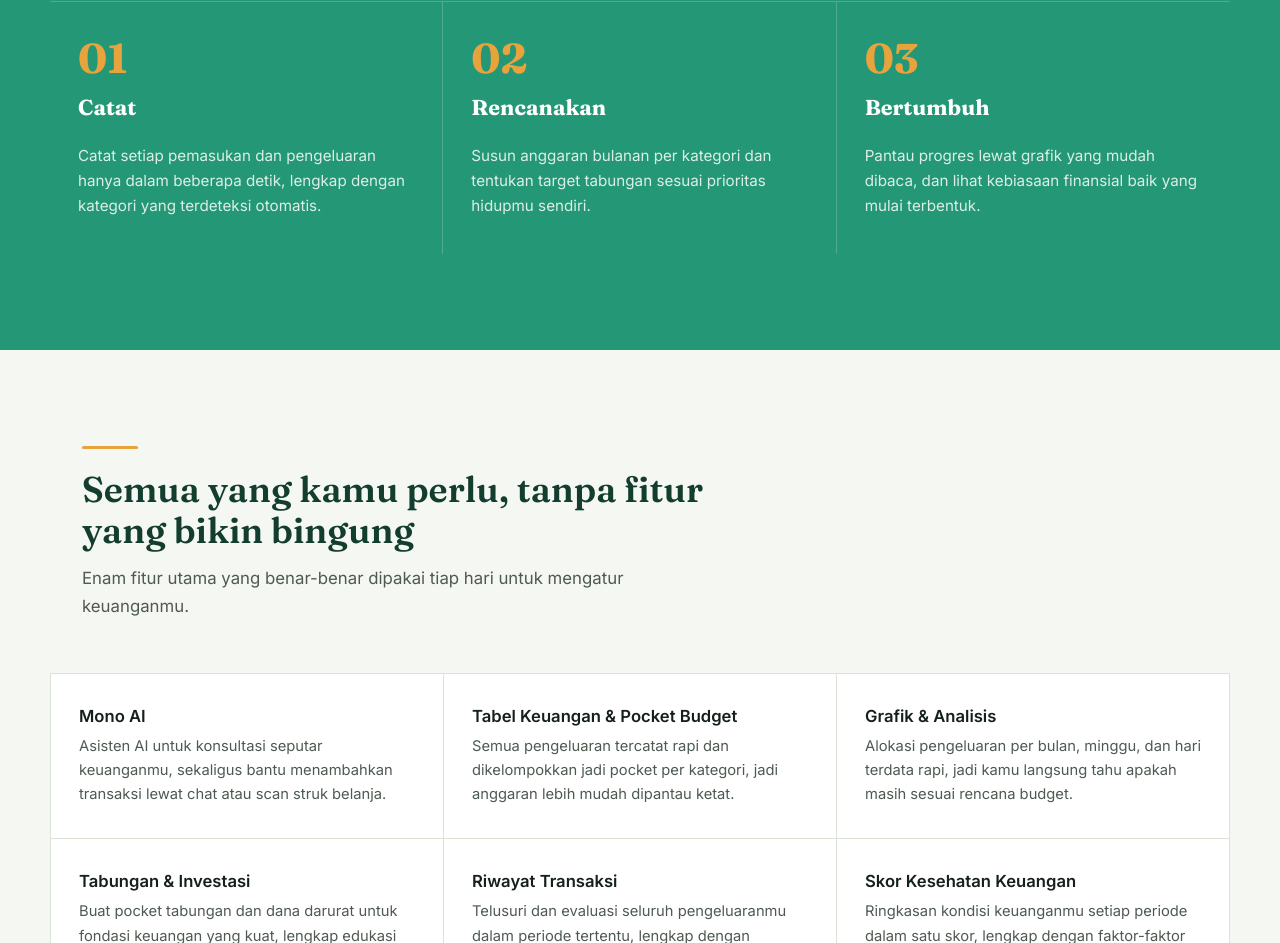
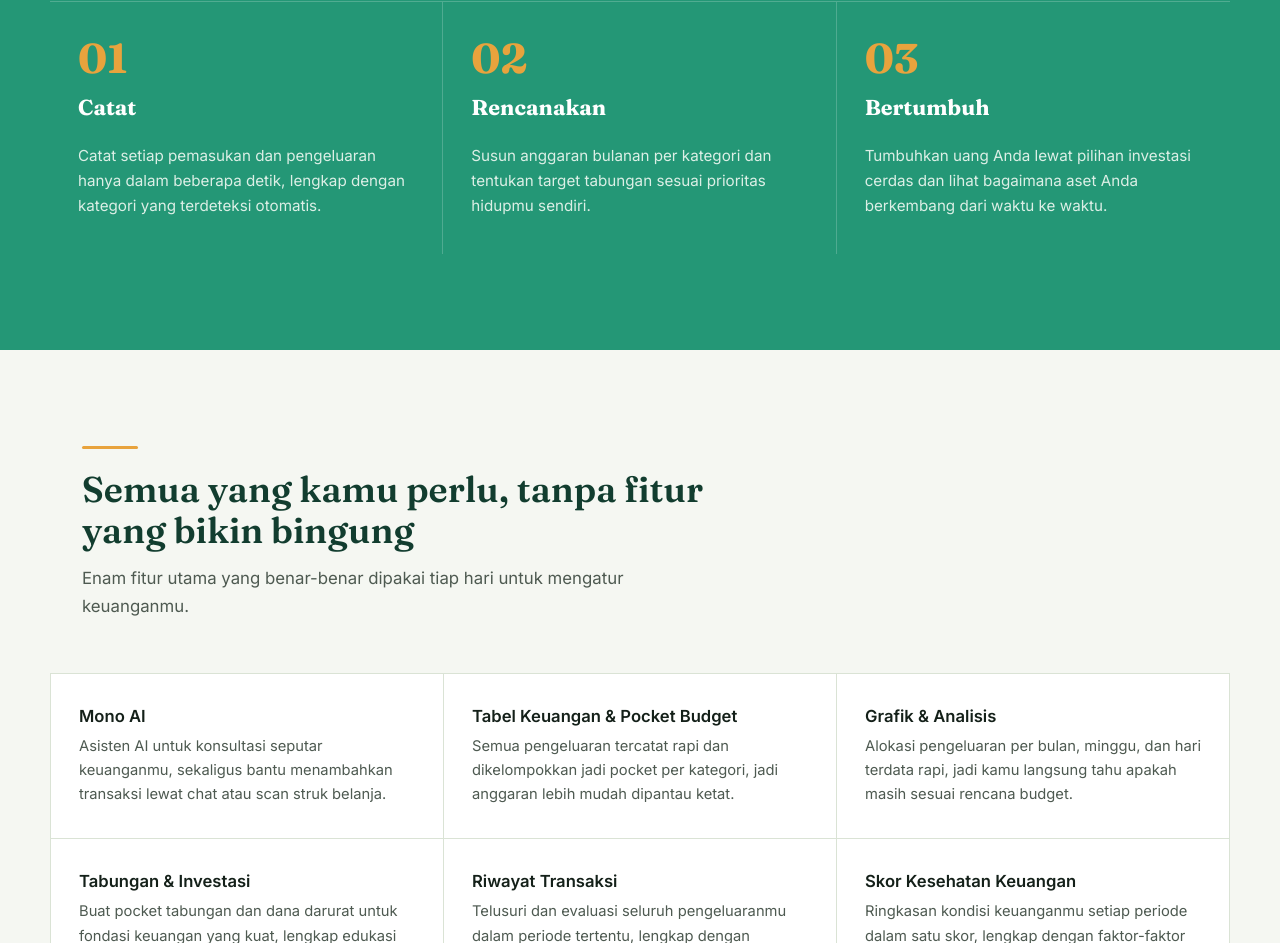
Before and after one commit to alvanrezky/BijakDana, a Next.js app: page / in a window 1280 px wide. Shown: the part 1468-2411 px from the top of the page. Built offline with nearby package versions, Linux system fonts and the light colour scheme.

Commit message:
mengubah data di landing page

```diff
--- a/features/landing/sections/Steps.tsx
+++ b/features/landing/sections/Steps.tsx
@@ -14,7 +14,7 @@ const steps = [
   {
     num: "03",
     title: "Bertumbuh",
-    desc: "Pantau progres lewat grafik yang mudah dibaca, dan lihat kebiasaan finansial baik yang mulai terbentuk.",
+    desc: "Tumbuhkan uang Anda lewat pilihan investasi cerdas dan lihat bagaimana aset Anda berkembang dari waktu ke waktu.",
   },
 ];
 
```
